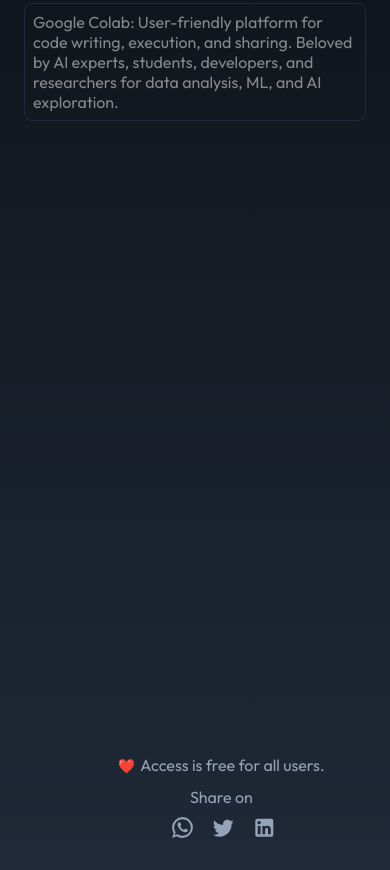
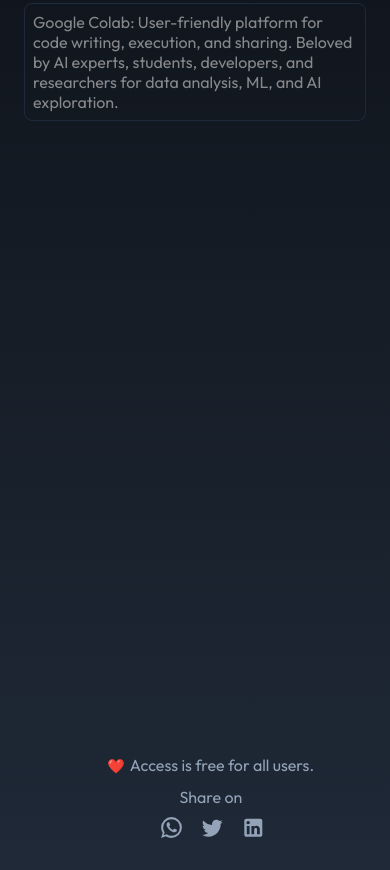
Before and after one commit to OWSITHAN/Luffy_Gen_AI-, a plain HTML site: page index.html in a window 390 px wide. Shown: the part 1012-1882 px from the top of the page. Drawn offline with Linux system fonts and the light colour scheme; a web font is replaced by a local one.

Commit message:
Update style.css

```diff
--- a/style.css
+++ b/style.css
@@ -441,7 +441,7 @@
 
     .footer-mobile {
         display: flex;
-        margin-left: 56px;
+        margin-left: 35px;
         margin-bottom: 30px;
         align-items: center;
     }
```
